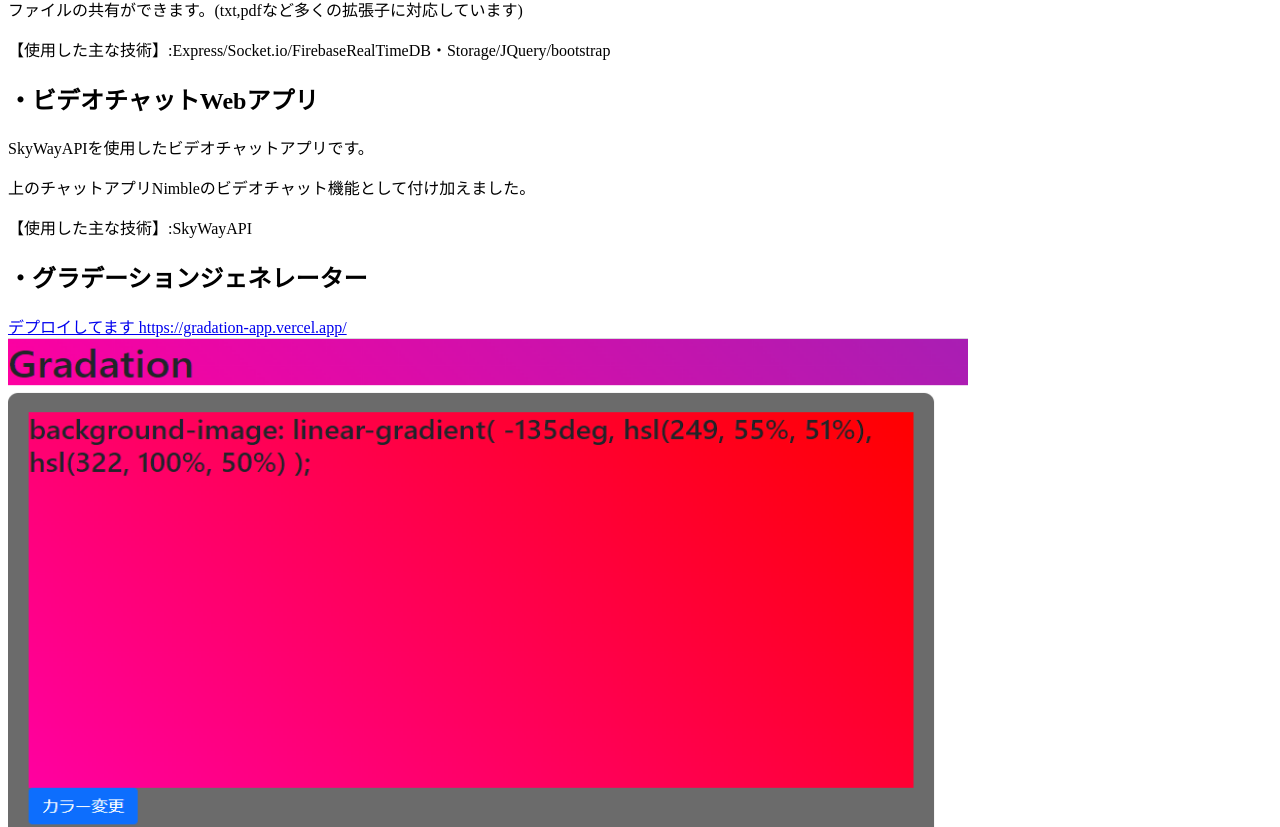
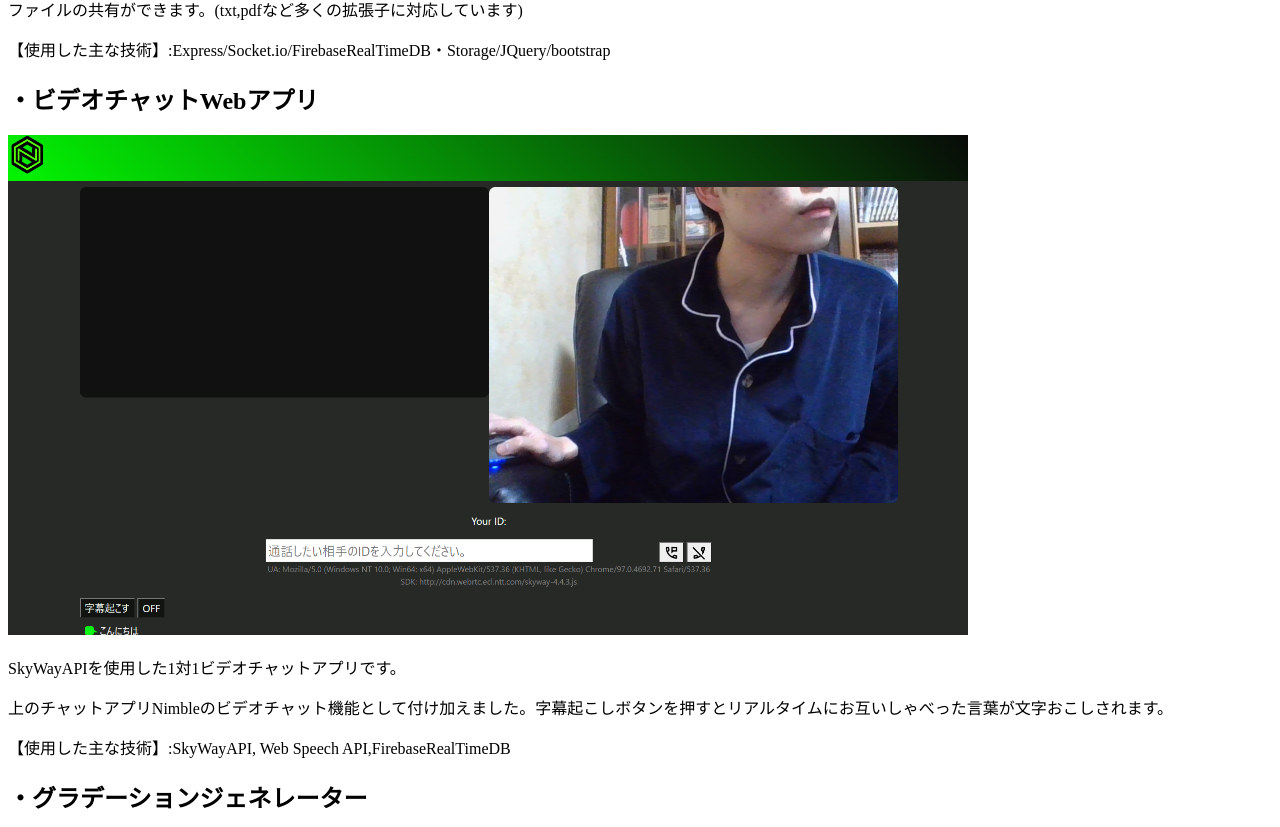
Before and after one commit to Low0409/Portfolio2, a Next.js app: page / in a window 1280 px wide. Shown: the part 877-1704 px from the top of the page. Built offline with nearby package versions, Linux system fonts and the light colour scheme; no server answers.

Commit message:
画像追加

```diff
--- a/pages/index.js
+++ b/pages/index.js
@@ -34,9 +34,15 @@ function HomePage() {
           <p>【使用した主な技術】:Express/Socket.io/FirebaseRealTimeDB・Storage/JQuery/bootstrap</p>
 
         <h2 className="text-2xl font-bold mt-8 bg-gray-500 shadow-sm text-white p-3">・ビデオチャットWebアプリ</h2>
-        <p>SkyWayAPIを使用したビデオチャットアプリです。</p>
-        <p>上のチャットアプリNimbleのビデオチャット機能として付け加えました。</p>
-        <p>【使用した主な技術】:SkyWayAPI</p>
+        <Image
+              src="/NimbleVideo.PNG"
+              alt="Nimble"
+              width={1920 / 2}
+              height={1000 / 2}
+            />
+        <p>SkyWayAPIを使用した1対1ビデオチャットアプリです。</p>
+        <p>上のチャットアプリNimbleのビデオチャット機能として付け加えました。字幕起こしボタンを押すとリアルタイムにお互いしゃべった言葉が文字おこしされます。</p>
+        <p>【使用した主な技術】:SkyWayAPI, Web Speech API,FirebaseRealTimeDB</p>
 
 
         <h2 className="text-2xl font-bold mt-8 bg-gray-500 shadow-sm text-white p-3">・グラデーションジェネレーター</h2>
@@ -45,11 +51,11 @@ function HomePage() {
               src="/gradation.PNG"
               alt="Nimble"
               width={1920 / 2}
-              height={1200 / 2}
+              height={1000 / 2}
             />
             <p>よくあるグラデーションWebアプリは多機能だけど色を自分で決めて比率を自分で調整するなどが不便です。</p>
             <p>カラー変更ボタンを押す度ランダムに色が変わり、直感でいいなと思った色を見つけられます。</p>
-            <p>気が向いたら3色に切り替えられるようにしたいと思います。</p>
+            <p>気が向いたら3色モードに切り替えられるようにする予定です。</p>
             <p>【使用した主な技術】:Next.js</p>
 
 
```
Also changed, not shown: public/NimbleVideo.png (added).
